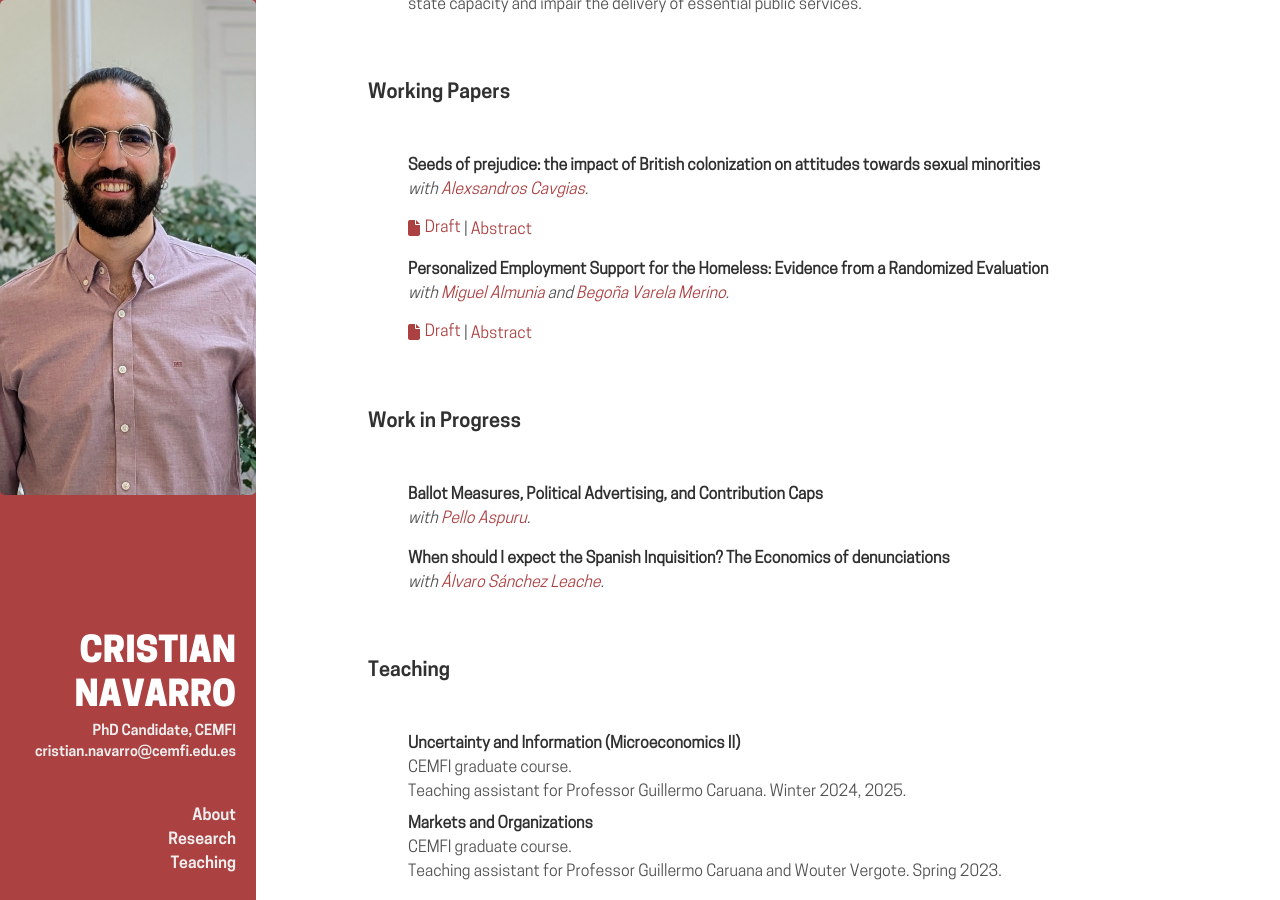
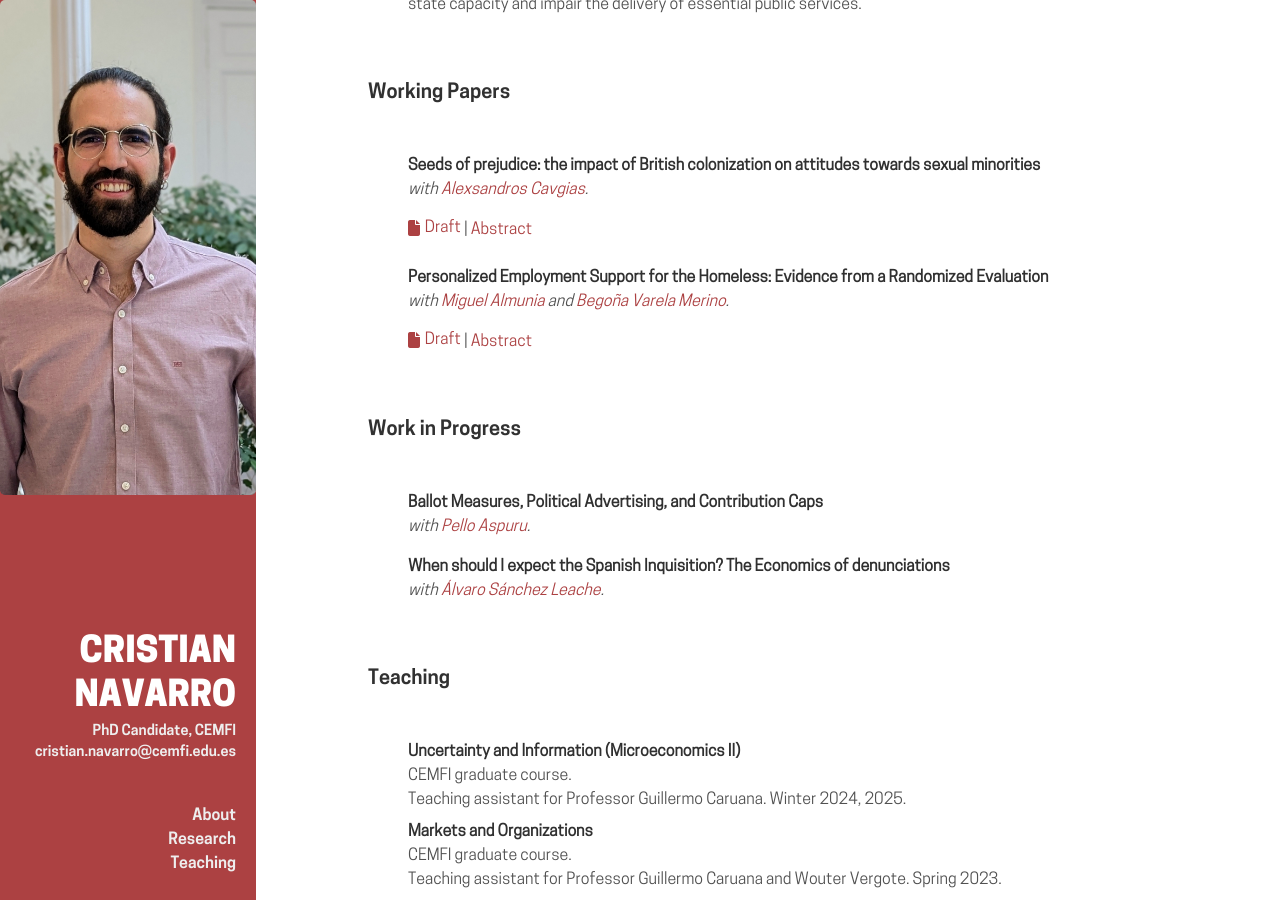
Before and after one commit to cnavarroserrano/cnavarroserrano.github.io, a Jekyll site: the page built from index.md, in a window 1280 px wide and 900 px high, scrolled down 777 px. Built offline with Jekyll 4.4.1, drawn with Linux system fonts in a browser that asks for light colours; some web fonts are replaced.

Commit message:
Update index.md

```diff
--- a/index.md
+++ b/index.md
@@ -83,7 +83,7 @@ text-align: justify
 <dl>
   <dt class="indented"><strong><p class="indented" style="margin: 0;">Seeds of prejudice: the impact of British colonization on attitudes towards sexual minorities</p></strong></dt>
   <dd class="indented"><p><i>with <a href="https://sites.google.com/view/alexsandroscavgias/home" target="_blank">Alexsandros Cavgias</a>.</i></p>
-  <p>
+  <p style="margin:6px 0 0">
     <a class="paper" href="papers/WP_seedsofprejudice.pdf" target="_blank" rel="noopener noreferrer">
     <i class="fa-solid fa-file" aria-hidden="true"></i><span>Draft</span></a> |
     <a href="javascript:void(0);" onclick="toggle('abstract_seedsofprejudice')">Abstract</a>
@@ -98,6 +98,8 @@ text-align: justify
     Overall, our results indicate that British colonial origin notably increased sexual prejudice in societies with social norms different from the penal codes imposed by colonizers.</p>
     </div>
   </dd>
+
+  <div style="height:16px;"></div>   <!-- Just adds some space -->
 
   <dt class="indented"><strong><p class="indented" style="margin: 0;">Personalized Employment Support for the Homeless: Evidence from a Randomized Evaluation</p></strong></dt>
   <dd class="indented"><p><i>with <a href="https://miguelalmunia.weebly.com/" target="_blank">Miguel Almunia</a> and <a href="https://www.linkedin.com/in/bego%C3%B1a-varela-merino-7361751aa/" target="_blank">Begoña Varela Merino</a>.</i></p>
```
